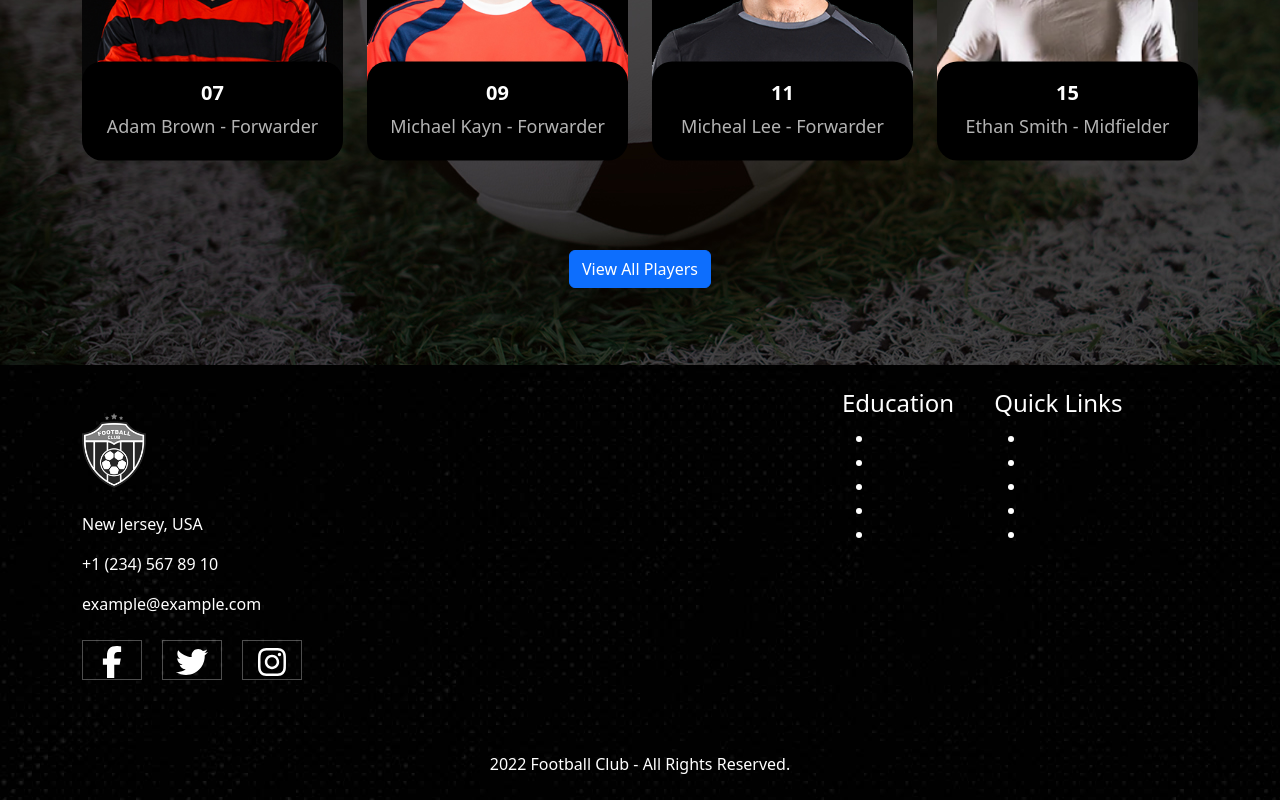
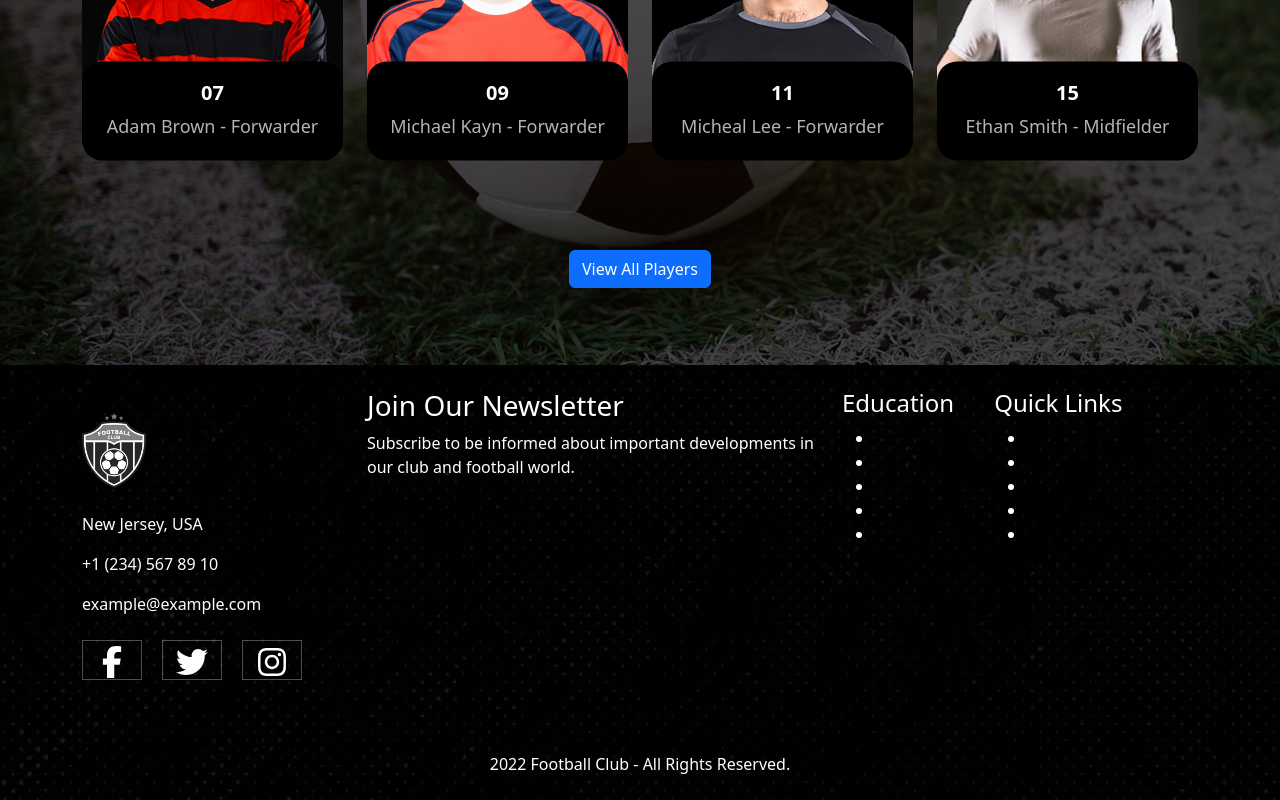
Before and after one commit to FernandoVerderame/proj-html-vuejs, a Vue app: page / in a window 1280 px wide. Shown: the part 335-1135 px from the top of the page. Built offline with nearby package versions, Linux system fonts and the light colour scheme.

Commit message:
added static element into news

```diff
--- a/src/components/AppFooter.vue
+++ b/src/components/AppFooter.vue
@@ -12,7 +12,7 @@ export default {
         <!-- Footer Top -->
         <div class="footer-top container py-4">
             <div class="row">
-                <div class="col">
+                <div class="col col-3">
                     <div class="logo my-4">
                         <figure>
                             <img src="../assets/img/logo-footer-football.png" alt="Logo">
@@ -43,11 +43,17 @@ export default {
                         </a>
                     </div>
                 </div>
-                <div class="col">
-                    <div class="news"></div>
+                <div class="col col-5">
+                    <div class="news">
+                        <div class="news-text">
+                            <h3>Join Our Newsletter</h3>
+                            <p>Subscribe to be informed about important developments in our club and football world.</p>
+                        </div>
+                        <div class="news-form"></div>
+                    </div>
                     <div class="form"></div>
                 </div>
-                <div class="col footer-list">
+                <div class="col col-4 footer-list">
                     <div class="education">
                         <h4>Education</h4>
                         <ul>
```
